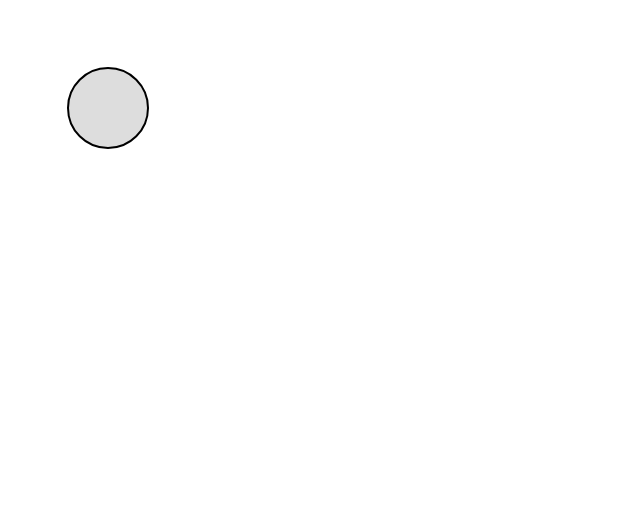
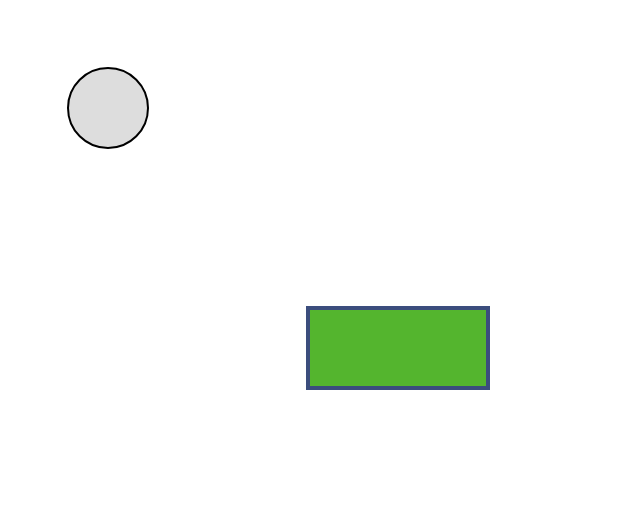
Before and after one commit to jmhl/svgeejs, a website: page index.html in a window 1280 px wide. Shown: the whole page, without its empty margins (0-640 px from the left). Drawn offline with Linux system fonts and the light colour scheme.

Commit message:
Add rectangle function

```diff
--- a/index.html
+++ b/index.html
@@ -9,11 +9,18 @@
       var canvas = document.getElementById('canvas');
       var svg = SVGEE.createSvg(500, 500);
       var circle = SVGEE.circle(100, 100, 40);
+      var rect = SVGEE.rect(300, 300, 180, 80);
 
       canvas.appendChild(svg);
+
       SVGEE.fill(circle, '#ddd');
       SVGEE.stroke(circle, 2, '#000');
       svg.appendChild(circle);
+
+      SVGEE.fill(rect, '#54B52E');
+      SVGEE.stroke(rect, 4, '#3B4D7D');
+      svg.appendChild(rect);
+
       SVGEE.closeSvg(svg);
     </script>
   </body>
--- a/svgee.js
+++ b/svgee.js
@@ -1,4 +1,7 @@
 (function SVGEE() {
+  // the w3 svg url to be reused basically everywhere
+  var w3SvgUrl = 'http://www.w3.org/2000/svg';
+
   /**
    * Closes the SVG
    *
@@ -6,8 +9,8 @@
    *
    * @returns Null.
    */
-  var closeSvg = function(element) {
-    element.setAttribute('xmlns', 'http://www.w3.org/2000/svg');
+  function closeSvg(element) {
+    element.setAttribute('xmlns', w3SvgUrl);
   };
 
   /**
@@ -18,8 +21,8 @@
    *
    * @returns {element} The SVG canvas element. The SVG canvas element to be appended to the document.
    */
-  var createSvg = function(width, height) {
-    var svg = document.createElementNS('http://www.w3.org/2000/svg', 'svg');
+  function createSvg(width, height) {
+    var svg = document.createElementNS(w3SvgUrl, 'svg');
 
     svg.setAttribute('width', width);
     svg.setAttribute('height', height);
@@ -37,16 +40,37 @@
    *
    * @returns The SVG circle element to be appended to the SVG canvas.
    */
-  var circle = function(cx, cy, radius) {
-    var circle = document.createElementNS('http://www.w3.org/2000/svg', 'circle');
+  function circle(cx, cy, radius) {
+    var circle = document.createElementNS(w3SvgUrl, 'circle');
 
-    circle.setAttribute('cx', cx);
-    circle.setAttribute('cy', cy);
-    circle.setAttribute('r', radius);
+    circle.setAttributeNS(null, 'cx', cx);
+    circle.setAttributeNS(null, 'cy', cy);
+    circle.setAttributeNS(null, 'r', radius);
 
     // circle still needs to be appended
     return circle;
   };
+
+  /**
+   * Creates an SVG rectangle element.
+   *
+   * @param {number} x The x-coordinate of the top left corner of the rectangle.
+   * @param {number} y The y-coordiante of the top left corner of the rectangle.
+   * @param {number} width The width of the rectangle.
+   * @param {number} height The height of the rectangle.
+   *
+   * @returns The SVG rectangle element to be appended to the SVG canvas.
+   */
+  function rect(x, y, width, height) {
+    var rect = document.createElementNS(w3SvgUrl, 'rect');
+
+    rect.setAttributeNS(null, 'x', x);
+    rect.setAttributeNS(null, 'y', y);
+    rect.setAttributeNS(null, 'width', width);
+    rect.setAttributeNS(null, 'height', height);
+
+    return rect;
+  }
 
   /**
    * Fills the SVG element with a certain color.
@@ -56,7 +80,7 @@
    *
    * @returns Null.
    */
-  var fill = function(element, color) {
+  function fill(element, color) {
     element.setAttribute('fill', color);
   };
 
@@ -75,7 +99,8 @@
    *
    * @returns
    */
-  var stroke = function(element, strokeWidth, color, strokeLinecap, strokeLinejoin, strokeMiterlimit, strokeDasharray, strokeDashoffset, strokeOpacity) {
+  // TODO: use an options hash
+  function stroke(element, strokeWidth, color, strokeLinecap, strokeLinejoin, strokeMiterlimit, strokeDasharray, strokeDashoffset, strokeOpacity) {
     // element, strokeWidth, and color are required, others are optional
     var optionalAttrs = {
       'stroke-linecap': strokeLinecap,
@@ -106,6 +131,7 @@
     closeSvg: closeSvg,
     createSvg: createSvg,
     fill: fill,
+    rect: rect,
     stroke: stroke
   };
 
```
